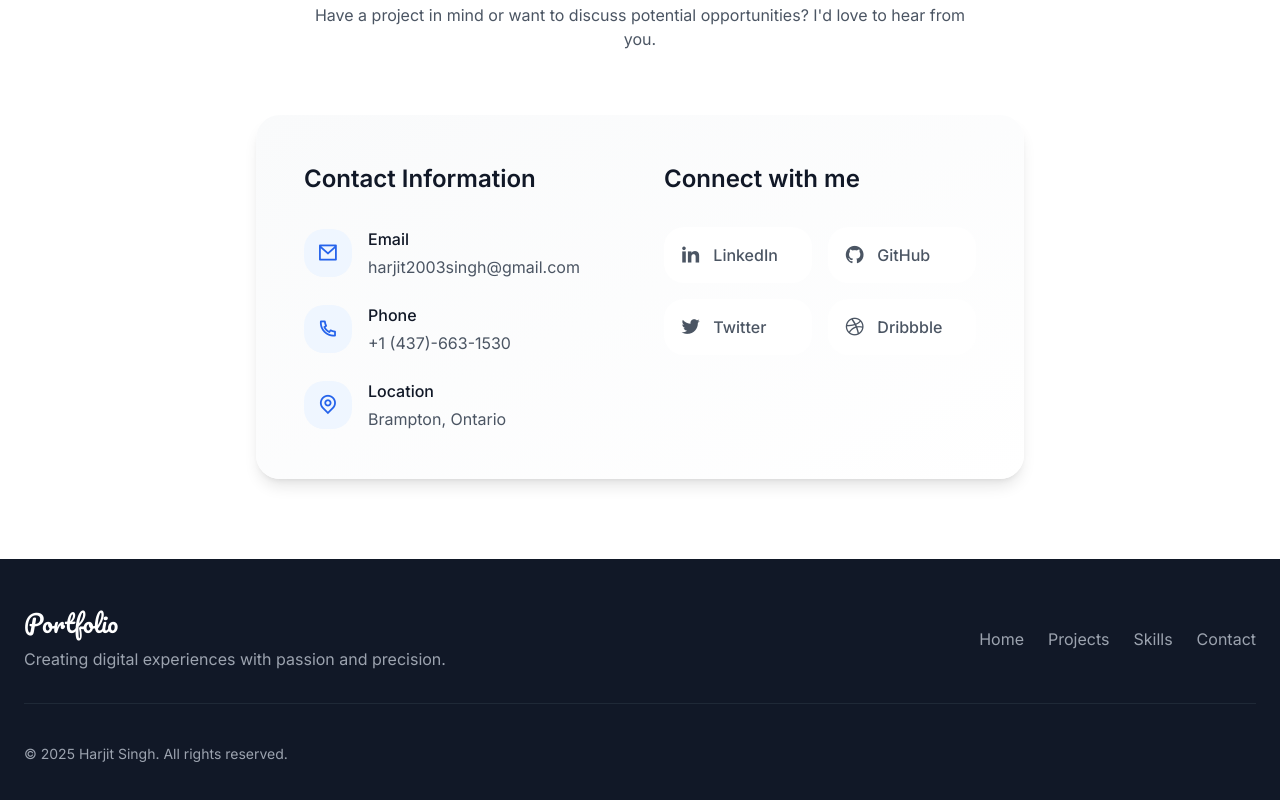
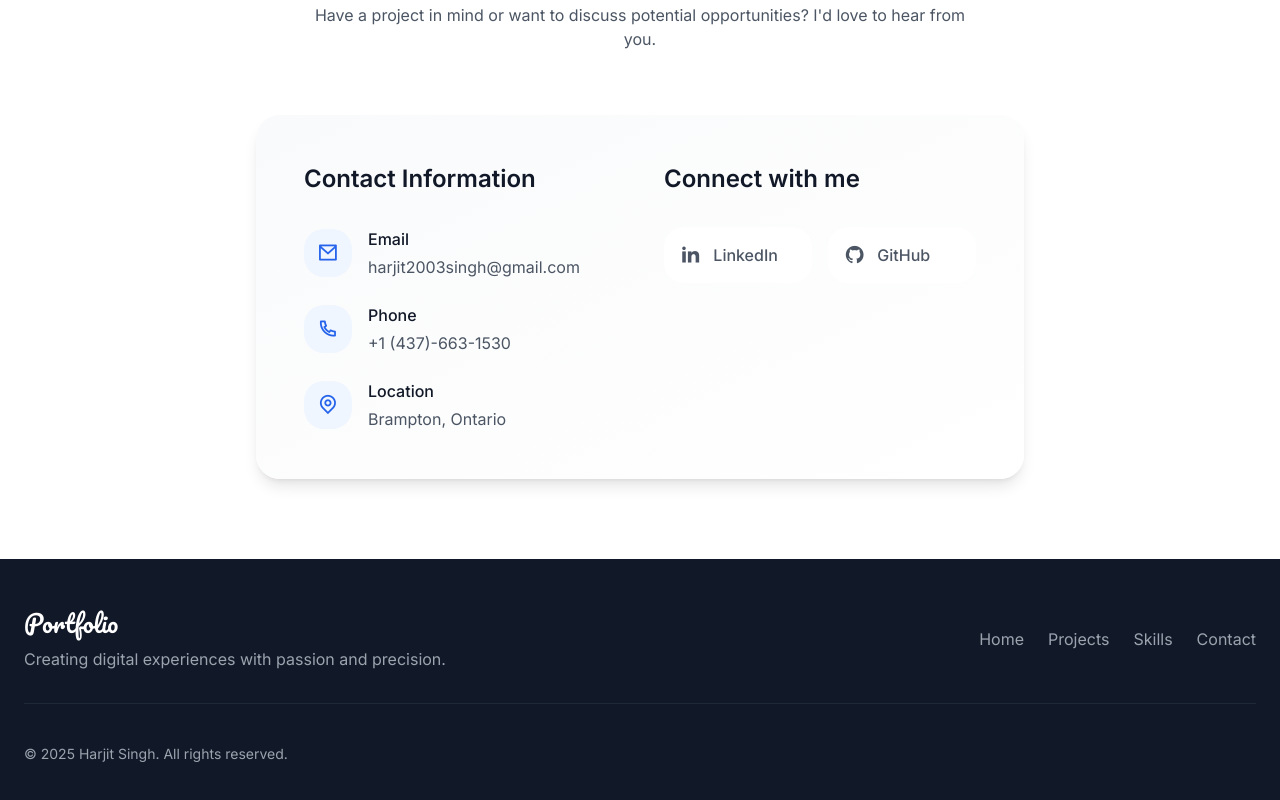
Before and after one commit to Harrykalsi24/Portfolio, a plain HTML site: page index.html in a window 1280 px wide. Shown: the part 2779-3579 px from the top of the page. Drawn offline with nearby package versions, Linux system fonts and the light colour scheme.

Commit message:
Update GitHub link

```diff
--- a/index.html
+++ b/index.html
@@ -298,17 +298,9 @@
 <i class="ri-linkedin-fill ri-lg mr-3"></i>
 <span class="font-medium">LinkedIn</span>
 </a>
-<a href="#" class="flex items-center p-4 bg-white rounded-xl hover:bg-primary hover:text-white text-gray-600 transition-colors group">
+<a href="https://github.com/Harrykalsi24" class="flex items-center p-4 bg-white rounded-xl hover:bg-primary hover:text-white text-gray-600 transition-colors group">
 <i class="ri-github-fill ri-lg mr-3"></i>
 <span class="font-medium">GitHub</span>
-</a>
-<a href="#" class="flex items-center p-4 bg-white rounded-xl hover:bg-primary hover:text-white text-gray-600 transition-colors group">
-<i class="ri-twitter-fill ri-lg mr-3"></i>
-<span class="font-medium">Twitter</span>
-</a>
-<a href="#" class="flex items-center p-4 bg-white rounded-xl hover:bg-primary hover:text-white text-gray-600 transition-colors group">
-<i class="ri-dribbble-fill ri-lg mr-3"></i>
-<span class="font-medium">Dribbble</span>
 </a>
 </div>
 </div>
```
